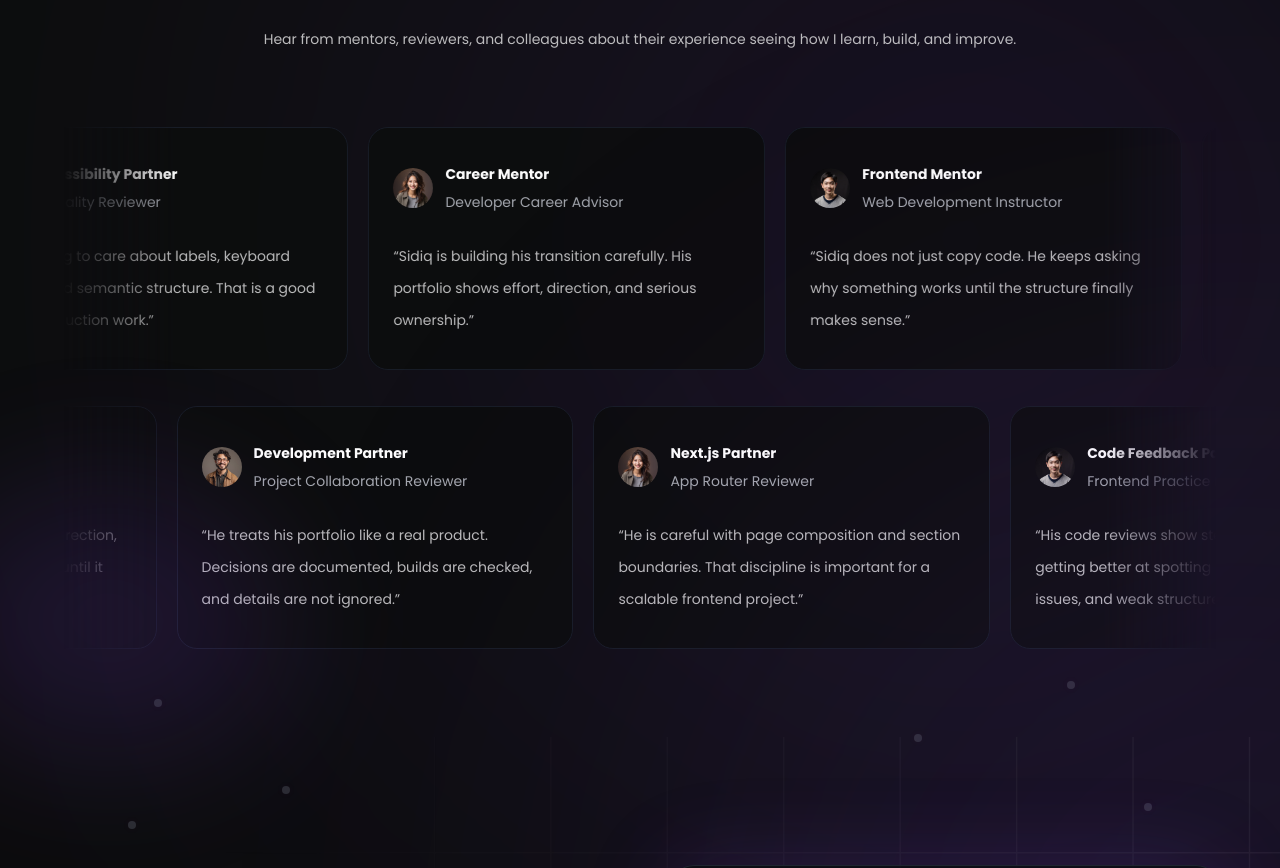
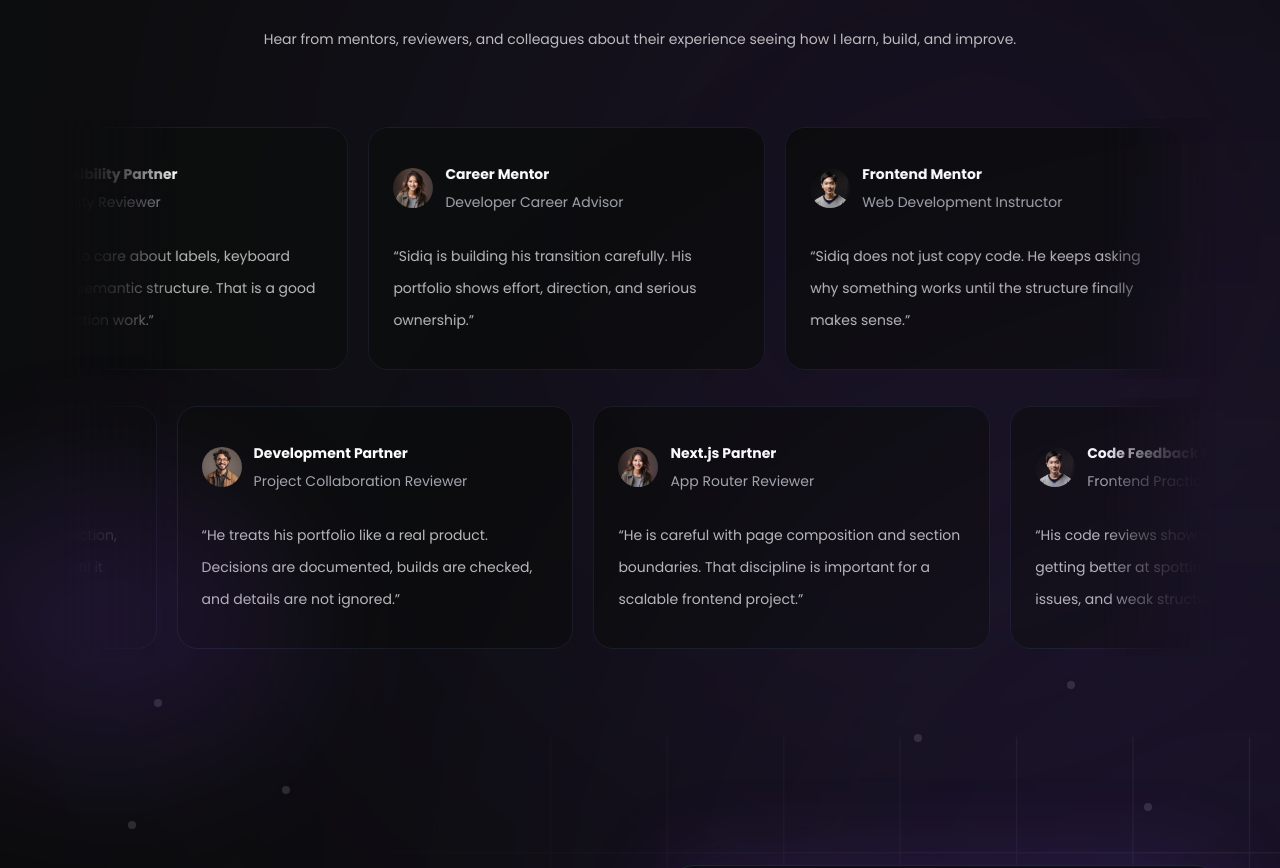
Before and after one commit to SidiqLabs/dev-portfolio, a Next.js app: page / in a window 1280 px wide. Shown: the part 7611-8479 px from the top of the page. Built offline with nearby package versions, Linux system fonts and the light colour scheme.

Commit message:
revert: restore stable testimonial visual baseline

```diff
--- a/src/app/home/partials/testimonials.module.css
+++ b/src/app/home/partials/testimonials.module.css
@@ -1,6 +1,6 @@
 .marqueeViewport {
-  --marquee-fade-width: 72px;
-  --marquee-fade-soft-stop: 24px;
+  --marquee-fade-width: 112px;
+  --marquee-fade-soft-stop: 36px;
 
   position: relative;
   overflow: hidden;
@@ -32,25 +32,30 @@
   mask-size: 100% 100%;
 }
 
-/*
- * Experimental real-device QA:
- * disable painted fade overlays.
- *
- * The previous overlays painted --color-base-background over the
- * atmospheric glow, which can create visible vertical seams.
- *
- * Keep these DOM nodes disabled for this local experiment only.
- * If QA passes, remove the obsolete nodes cleanly in the final patch.
- */
-.marqueeFade,
-.marqueeFadeLeft,
-.marqueeFadeRight {
-  display: none;
+.marqueeViewport::before,
+.marqueeViewport::after {
+  content: '';
+  position: absolute;
+  top: 0;
+  bottom: 0;
+  z-index: 2;
+  width: var(--marquee-fade-width);
+  pointer-events: none;
 }
 
-@media (min-width: 768px) {
+.marqueeViewport::before {
+  left: 0;
+  background: linear-gradient(90deg, var(--color-base-background), rgba(12, 13, 13, 0));
+}
+
+.marqueeViewport::after {
+  right: 0;
+  background: linear-gradient(270deg, var(--color-base-background), rgba(12, 13, 13, 0));
+}
+
+@media (max-width: 767px) {
   .marqueeViewport {
-    --marquee-fade-width: 112px;
-    --marquee-fade-soft-stop: 36px;
+    --marquee-fade-width: 72px;
+    --marquee-fade-soft-stop: 24px;
   }
 }
--- a/src/app/home/partials/testimonials.tsx
+++ b/src/app/home/partials/testimonials.tsx
@@ -136,8 +136,8 @@ const TestimonialRow = ({
       onPointerUp={handlePointerUp}
       className={[
         styles.marqueeViewport,
-        'relative left-1/2 w-[min(96.25rem,calc(100dvw-2rem))] -translate-x-1/2',
-        'md:w-[min(96.25rem,calc(100dvw-clamp(6rem,10vw,10rem)))]',
+        'relative left-1/2 w-[min(96.25rem,calc(100vw-2rem))] -translate-x-1/2',
+        'md:w-[min(96.25rem,calc(100vw-clamp(6rem,10vw,10rem)))]',
       ].join(' ')}
     >
       <Marquee
@@ -164,16 +164,6 @@ const TestimonialRow = ({
           );
         })}
       </Marquee>
-
-      <span
-        aria-hidden='true'
-        className={[styles.marqueeFade, styles.marqueeFadeLeft].join(' ')}
-      />
-
-      <span
-        aria-hidden='true'
-        className={[styles.marqueeFade, styles.marqueeFadeRight].join(' ')}
-      />
     </div>
   );
 };
```
